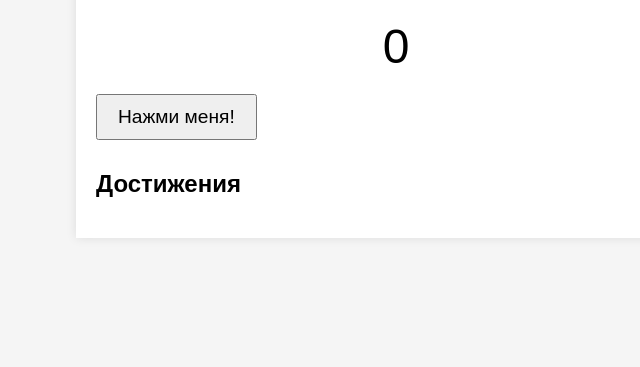
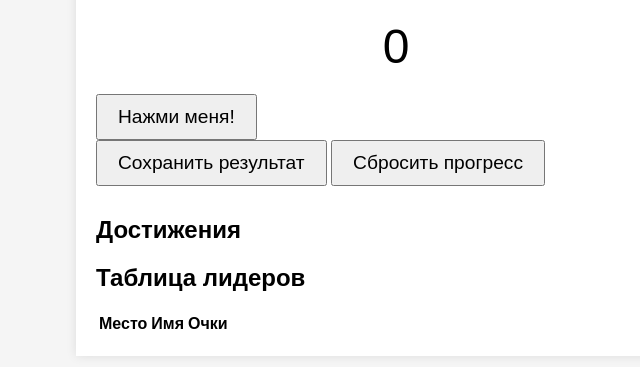
Before and after one commit to dimashloyger02/my-rep-01, a plain HTML site: page index.html in a window 1280 px wide. Shown: the part 131-498 px from the top of the page, without its empty margins (244-884 px from the left). Drawn offline with Linux system fonts and the light colour scheme.

Commit message:
Update index.html

```diff
--- a/index.html
+++ b/index.html
@@ -4,24 +4,47 @@
     <meta charset="UTF-8">
     <meta name="viewport" content="width=device-width, initial-scale=1.0">
     <title>Кликер</title>
-
-    <!-- Подключение стилей из папки clicker/assets/css -->
     <link rel="stylesheet" href="clicker/assets/css/style.css">
 </head>
 <body>
     <div class="container">
         <h1>Кликер</h1>
 
-        <div id="counter">0</div>
-        <button id="clickButton">Нажми меня!</button>
+        <div class="counter-block">
+            <div id="counter">0</div>
+            <button id="clickButton">Нажми меня!</button>
+
+            <div class="progress-buttons">
+                <button id="saveButton">Сохранить результат</button>
+                <button id="resetButton">Сбросить прогресс</button>
+            </div>
+        </div>
 
         <div id="achievements">
             <h2>Достижения</h2>
-            <ul></ul>
+            <ul class="achievements-list">
+                <!-- Достижения будут добавляться динамически -->
+            </ul>
+        </div>
+
+        <div id="leaderboard">
+            <h2>Таблица лидеров</h2>
+            <table>
+                <thead>
+                    <tr>
+                        <th>Место</th>
+                        <th>Имя</th>
+                        <th>Очки</th>
+                    </tr>
+                </thead>
+                <tbody>
+                    <!-- Лидеры будут добавляться динамически -->
+                </tbody>
+            </table>
         </div>
     </div>
 
-    <!-- Подключение скриптов из папки clicker/assets/js -->
+    <!-- Подключение скриптов -->
     <script src="clicker/assets/js/core.js"></script>
     <script src="clicker/assets/js/storage.js"></script>
     <script src="clicker/assets/js/achievements.js"></script>
```
